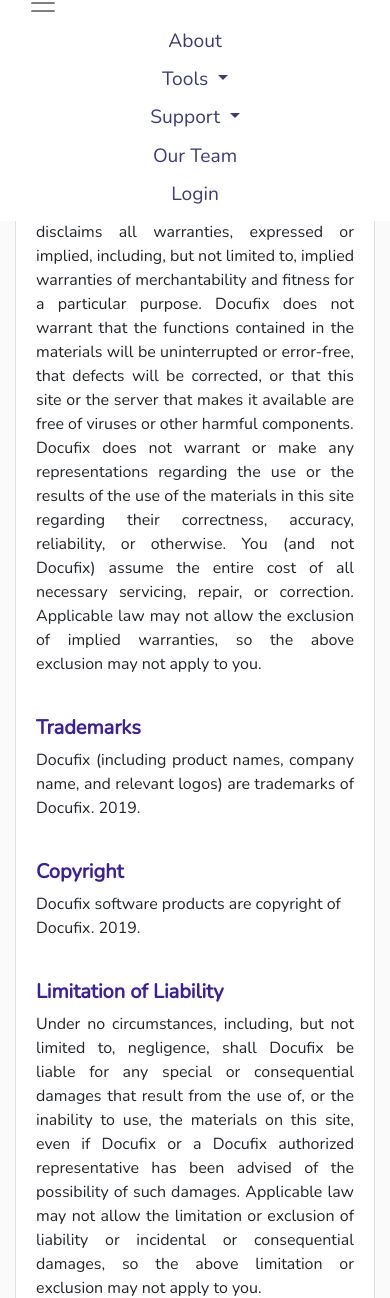
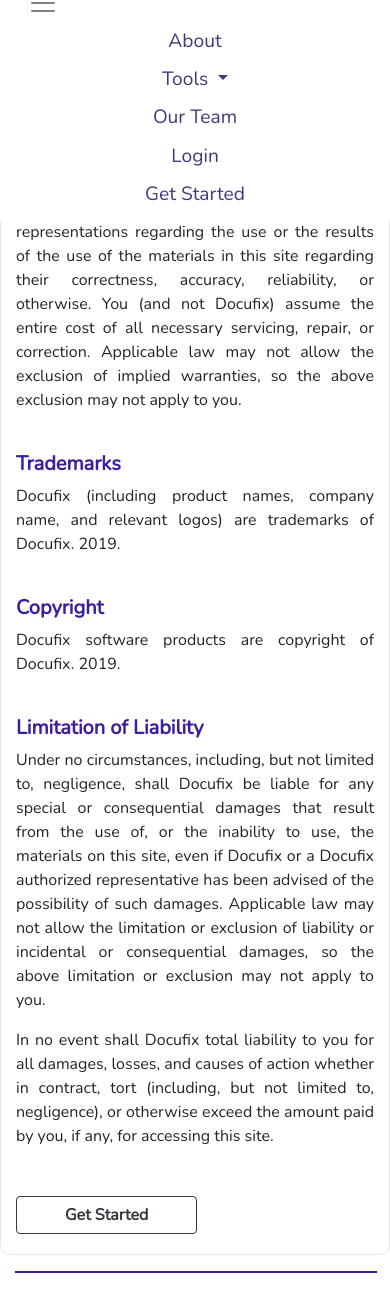
Before and after one commit to ssdanso/docufix.io-1, a PHP site: page /disclaimer.html in a window 390 px wide, after a click that opens the changed part. Shown: the part 327-1625 px from the top of the page. Run offline with PHP 8.4, Linux system fonts and the light colour scheme.

Commit message:
fixed disclaimer page

```diff
--- a/css/disclaimer.css
+++ b/css/disclaimer.css
@@ -1,8 +1,146 @@
+*{
+    scroll-behavior: smooth;
+}
+html{
+    box-sizing: border-box;
+}
+body{
+    font-family: 'Nunito',sans-serif !important;
+    margin: 0;
+    padding: 0;
+    width: 100%;
+    height: 100%;
+    background-image: linear-gradient(bottom, #FFFFFF  70%, #3B1F9E 30%);
+    background-image: -o-linear-gradient(bottom,  #FFFFFF 70%, #3B1F9E 30%);
+    background-image: -moz-linear-gradient(bottom,  #FFFFFF 70%, #3B1F9E 30%);
+    background-image: -webkit-linear-gradient(bottom,  #FFFFFF 70%, #3B1F9E 30%);
+    background-image: -ms-linear-gradient(bottom,  #FFFFFF 70%, #3B1F9E 30%);
+
+
+}
+h1{
+    font-size: 2em !important;
+    line-height: calc(33/16)em;
+    color: rgba(12, 10, 90, 0.8) !important;
+}
+#Introduction h3{
+    font-size: 2em;
+    line-height: calc(33/16)em;
+    font-weight: bold;
+    color: #ffffff !important;
+}
+.btn-link{
+    color: rgba(12, 10, 90, 0.8) !important;
+    font-size: 0.8em !important;
+    text-decoration: none !important;
+}
+.btn-link:hover{
+    color: #3B1F9E !important;
+    text-decoration: none !important;
+}
+.card-header{
+    background-color: #FFFFFF !important;
+    border-bottom: 1px solid #3B1F9E !important;
+}
+.list-inline-item a{
+    color:  #828282 !important;
+}
+p{
+    text-align: justify;
+}
+.disclaimer{
+    text-decoration: none;
+    font-size: 1.3em !important;
+    color: #3B1F9E !important;
+
+}
+.disclaimer a:hover{
+    color: #FFFFFF !important;
+    background-color: #3B1F9E !important;
+}
+
+.btn-primary{
+    color: #3B1F9E !important;
+    background-color: #ffffff !important;
+    font-family: Nunito;
+    font-style: normal;
+    font-weight: bold !important;
+    font-size: 0.875em;
+    line-height: 1.1675em;
+    width: 14.1875em;
+    height: 2.5em;
+
+    border: 1px solid #FFFFFF !important;
+    border-radius: 20px !important;
+}
+#Introduction{
+    width: 100%;
+    margin-top: 10%;
+    margin-bottom: 2%;
+}
+
+.nav-link:hover{
+    background-color: #FFFFFF !important;
+    color: #3B1F9E !important;
+}
+#container{
+    background-color: #FFFFFF !important;
+    border: 1px solid rgba(196, 196, 196, 0.4);
+    border-radius: 10px !important;
+}
+
+.navbar-dark{
+    color: #FFFFFF !important;
+}
+
 h3, h5 {
     color: #3B1F9E;
     font-family: 'Nunito', sans-serif;
 }
 
+.disclaimer-area a {
+    color: #3B1F9E !important;
+    font-weight: bold !important;
+    border: 1px solid #3B1F9E !important;
+    padding: 0.5rem !important;
+    border-radius: 5% !important;
+    text-decoration: none !important;
+}
+
+.disclaimer-area a:hover {
+    background-color: #3B1F9E !important;
+    color: white !important;
+    text-decoration: none !important;
+    font-weight: normal !important;
+}
+
+@media only screen and (max-width:450px){
+    body{
+        text-align: center;
+        background-image: linear-gradient(bottom, #FFFFFF  80%, #3B1F9E 20%);
+        background-image: -o-linear-gradient(bottom,  #FFFFFF 80%, #3B1F9E 20%);
+        background-image: -moz-linear-gradient(bottom,  #FFFFFF 80%, #3B1F9E 20%);
+        background-image: -webkit-linear-gradient(bottom,  #FFFFFF 80%, #3B1F9E 20%);
+        background-image: -ms-linear-gradient(bottom,  #FFFFFF 80%, #3B1F9E 20%);
+    }
+    #Introduction h3{
+        font-size: 1.5em;
+    }
+    #Introduction{
+        margin-top:30%;
+    }
+    h2{
+        font-size: 1em;
+        text-align: center;
+    }
+     .section{
+         margin: 0;
+     }
+
+}
+
+
+/*
 strong {
     color: #3B1F9E;
 }
@@ -35,16 +173,8 @@
     height: 60vh;
 }
 
-/* .disclaimer-navbar {
-    background-color: #3B1F9E;
-} */
-
-.nav-link {
-    /* color: white !important; */
-}
-
 .disclaimer-text h2 {
-    padding-top: 4.5em;
+    padding-top: 3em;
     font-weight: bold;
 }
 
@@ -78,7 +208,7 @@
     .disclaimer-area {
         background: #F6F8F9;
         position: relative;
-        top: -7.5em !important;
+        top: -11em !important;
         border-radius: .9em !important;
     }
 }
@@ -90,7 +220,7 @@
         top: -5em !important;
         border-radius: .9em !important;
     }
-}
+} */
 
 /* @media (max-width: 1500px) and (min-width: 1025px) {
     .disclaimer-text h2 {
--- a/disclaimer.html
+++ b/disclaimer.html
@@ -19,7 +19,7 @@
     <!--Header-->
     <header>
       <nav class="navbar navbar-expand-lg navbar-light scrolling-navbar fixed-top">
-            <a class="navbar-brand px-sm-5 ml-3" href="index.html"><img src="https://res.cloudinary.com/kuic/image/upload/v1572638901/docufix/Docufix_Logo_lnsgsr.svg" alt="DOCUFIX" id="image"></a>
+        <a class="navbar-brand px-sm-5 ml-3" href="index.html"><img src="https://res.cloudinary.com/kuic/image/upload/v1573054016/docufix/Group_1_5_olg2uj.svg" alt="DOCUFIX" id="image"></a>
         <button class="navbar-toggler" type="button" data-toggle="collapse" data-target="#navbarSupportedContent" aria-controls="navbarSupportedContent" aria-expanded="false" aria-label="Toggle navigation">
           <span class="navbar-toggler-icon"></span>
         </button>
@@ -37,20 +37,6 @@
                 <a class="dropdown-item text-justify" href="fileUpload.html">Compare files</a>
                 <a class="dropdown-item text-justify" href="grammarChecker.html">Grammar Check</a>
                 <a class="dropdown-item text-justify" href="fileDuplicate.html">Duplicates Check</a>
-                    <a class="dropdown-item text-justify" href="plagiarismChecker.html">Plagiarism Check</a>
-                    <a class="dropdown-item text-justify" href="paraphrase.html">Paraphrasing tool</a>
-                  </div>
-                </li>
-                <li class="nav-item dropdown">
-                  <a class="nav-link dropdown-toggle text-center" href="#" id="navbarDropdown" role="button" data-toggle="dropdown" aria-haspopup="true" aria-expanded="false">
-                    Support
-                  </a>
-                  <div class="dropdown-menu" aria-labelledby="navbarDropdown">
-                    <a class="dropdown-item text-justify" href="faq.html">FAQ</a>
-                    <a class="dropdown-item text-justify" href="contact.html">Contact Us</a>
-                    <a class="dropdown-item text-justify" href="why-use-docufix.html">Why use Docufix</a>
-                    <a class="dropdown-item text-justify" href="privacy.html">Privacy Policy</a>
-                    <a class="dropdown-item text-justify" href="termsOfService.html">Terms of Service</a>
               </div>
             </li>
             <li class="nav-item">
@@ -59,6 +45,9 @@
             <li class="nav-item">
                 <a class="nav-link text-center" href="login.php">Login</a>
             </li>
+            <li class="nav-item">
+              <a class="nav-link text-center" href="signup.php">Get Started</a>
+            </li>
 
           </ul>
         </div>
@@ -66,7 +55,55 @@
 </header>
     <!-- Disclaimer area -->
     <main>
-      <section class="text-center main-background">
+        <section id="Introduction" class="text-center mb-3">
+            <div class="text-center">
+                  <h3>DISCLAIMER</h3>
+                  <button class="btn btn-primary mt-2 text-center">Updated November 2019</button>
+            </div>
+          </section>
+          <div class="container" id="container">
+            <div class="row mt-3">
+                <div class="col">
+                    <p class="text-justify">
+                        The materials in this site are provided "as is" and without warranties of any kind either expressed or implied.
+                        To the fullest extent permissible under applicable law, Docufix disclaims all warranties, expressed or implied,
+                        including, but not limited to, implied warranties of merchantability and fitness for a particular purpose. Docufix
+                        does not warrant that the functions contained in the materials will be uninterrupted or error-free, that defects will
+                        be corrected, or that this site or the server that makes it available are free of viruses or other harmful components.
+                        <br>
+                        Docufix does not warrant or make any representations regarding the use or the results of the use of the materials in this
+                        site regarding their correctness, accuracy, reliability, or otherwise. You (and not Docufix) assume the entire cost of all
+                        necessary servicing, repair, or correction. Applicable law may not allow the exclusion of implied warranties, so the above
+                        exclusion may not apply to you.
+                        <br>
+                    </p>
+                    <h5 class="pt-4"> <strong> Trademarks </strong> </h5>
+                    <p class="text-justify">
+                        Docufix (including product names, company name, and relevant logos) are trademarks of Docufix. 2019.
+                    </p>
+                    <h5 class="pt-4"> <strong>Copyright</strong></h5>
+                    <p>
+                        Docufix software products are copyright of Docufix. 2019.
+                    </p>
+                    <h5 class="pt-4"><strong>Limitation of Liability </strong></h5>
+                    <p class="text-justify">
+                        Under no circumstances, including, but not limited to, negligence, shall Docufix be liable for any special or consequential
+                        damages that result from the use of, or the inability to use, the materials on this site, even if Docufix or a Docufix authorized
+                        representative has been advised of the possibility of such damages. Applicable law may not allow the limitation or exclusion of
+                        liability or incidental or consequential damages, so the above limitation or exclusion may not apply to you.
+                    </p>
+                    <p class="text-justify mb-5">
+                        In no event shall Docufix total liability to you for all damages, losses, and causes of action whether in contract, tort
+                        (including, but not limited to, negligence), or otherwise exceed the amount paid by you, if any, for accessing this site.
+                    </p>
+                    <div class="text-left">
+                      <a href="signup.html" class="btn  px-5  btn-outline-dark text-center" style="font-weight: bold;margin-bottom:20px;">Get Started</a>
+                    </div>
+                </div>
+            </div>
+          </div>
+
+      <!-- <section class="text-center main-background">
         <div class="disclaimer-text">
             <h2 class="text-white">DISCLAIMER</h2>
             <button class="btn btn-light updated-button">Updated November 2019</button>
@@ -104,7 +141,7 @@
                       representative has been advised of the possibility of such damages. Applicable law may not allow the limitation or exclusion of
                       liability or incidental or consequential damages, so the above limitation or exclusion may not apply to you.
                   </p>
-                  <p class="text-justify mb-5">
+                  <p class="text-justify">
                       In no event shall Docufix total liability to you for all damages, losses, and causes of action whether in contract, tort
                       (including, but not limited to, negligence), or otherwise exceed the amount paid by you, if any, for accessing this site.
                   </p>
@@ -112,36 +149,39 @@
               </div>
               </div>
           </div>
-      </section>
+      </section> -->
     </main>
 
 
      <!--Footer-->
      <footer id="footer">
-              <div class="container mt-3 mb-3">
-                <div class="row">
-                  <div class="col-sm-12 text-center">
-                      <ul class="list-inline text-center">
-                          <li class="list-inline-item">
-                            <a class="text-center" href="#">&copy; 2019 Copyright Docufix</a>
-                          </li>
-                          <li class="list-inline-item">
-                            <a class="text-center" href="faq.html">FAQ</a>
-                          </li>
+      <div class="container"><hr>
+        <div class="row mt-5">
+            <div class="col-sm-6" id="docufix">
+                <a class="navbar-brand  text-justify" href="index.html"><img src="https://res.cloudinary.com/kuic/image/upload/v1572638901/docufix/Docufix_Logo_lnsgsr.svg" alt="DOCUFIX" id="image"></a>
+                <p class="text-justify">This app was built by <a href="https://hng.tech/" target="_blank">HNGi6</a> interns</p>
+            </div>
+          <div class="col-sm-6 text-center">
+              <ul class="list-inline text-center mt-3 pl-3">
                   <li class="list-inline-item">
                     <a class="text-center" href="contact.html">Contact us</a>
                   </li>
                   <li class="list-inline-item">
-                              <a class="text-center" href="privacy.html">Privacy Policy</a>
+                      <a class="text-center" href="faq.html">FAQs</a>
                     </li>
                     <li class="list-inline-item">
-                            <a class="text-center" href="termsOfService.html">Terms of Service</a>
+                    <a class="text-center" href="why-use-docufix.html">Why use Docufix</a>
+                  </li>
+                    <li class="list-inline-item">
+                        <a class="text-center" href="termsOfService.html">Terms and Conditions</a>
+                      </li>
+                  <li class="list-inline-item">
+                      <a class="text-center" href="privacy.html">Privacy Policy</a>
                   </li>
                 </ul>
           </div>
         </div>
       </div>
-              <p class="text-center">This app was built by <a href="https://hng.tech/" target="_blank">HNGi6</a> interns</p>
     </footer>
 
       <script src="js/app.js"></script>
--- a/header&footer.html
+++ b/header&footer.html
@@ -82,8 +82,7 @@
               </div>
             </div>
           </div>
-
-  </footer>
+      </footer>
 
 
       <script src="https://code.jquery.com/jquery-3.3.1.slim.min.js" integrity="sha384-q8i/X+965DzO0rT7abK41JStQIAqVgRVzpbzo5smXKp4YfRvH+8abtTE1Pi6jizo" crossorigin="anonymous"></script>
```
Lines whose indentation alone changed are shown as unchanged.
